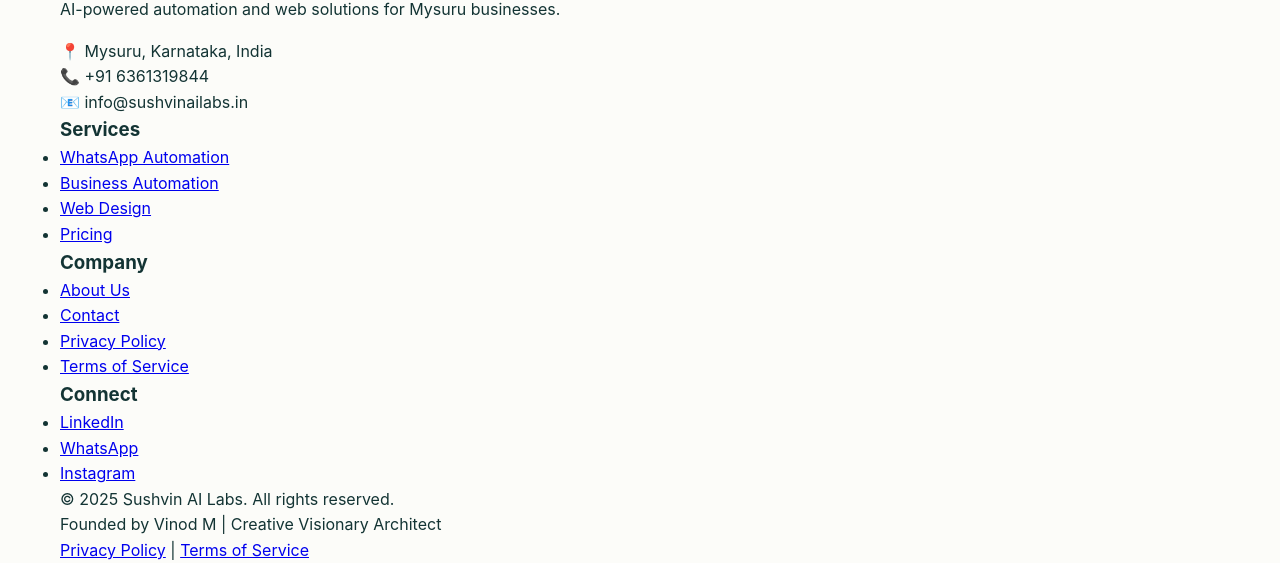
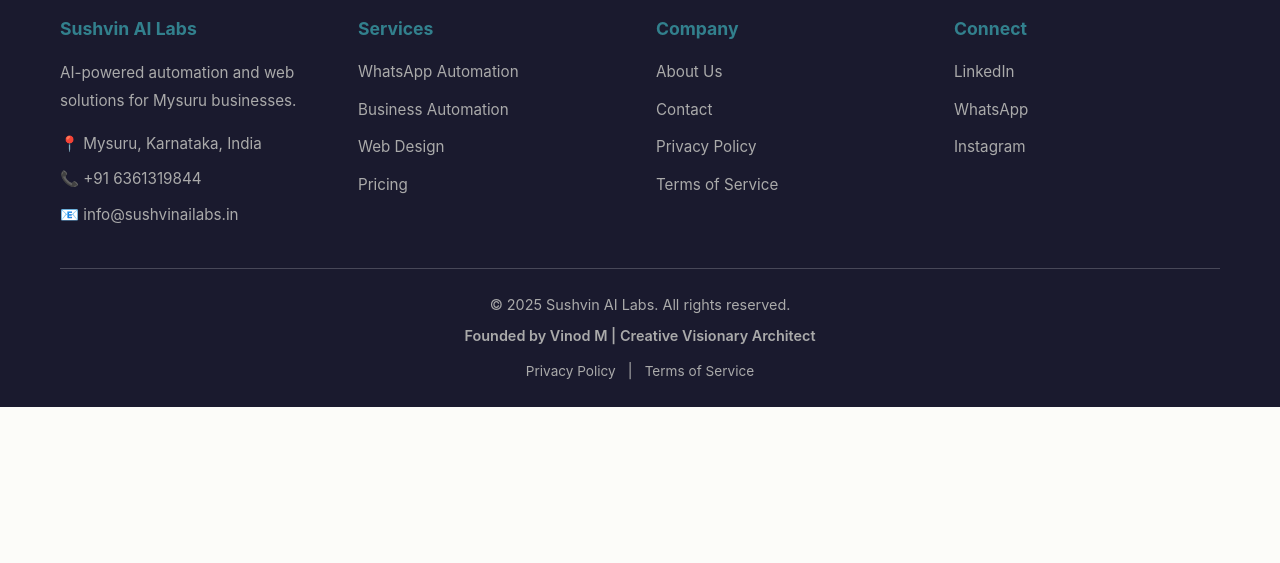
Before and after one commit to Vinodvinum/sushvinailabs-website, a plain HTML site: page index.html in a window 1280 px wide. Shown: the part 3972-4535 px from the top of the page. After the commit the page ends 4379 px from the top, so only its background shows below. Drawn offline with Linux system fonts and the light colour scheme.

Commit message:
style(footer): apply hair fixing site footer design (dark theme, grid layout)

```diff
--- a/assets/css/style.css
+++ b/assets/css/style.css
@@ -880,6 +880,93 @@ article ol li {
     align-items: center;
 }
 
+/* ========== FOOTER ========== */
+footer {
+    background: #1a1a2e;
+    color: white;
+    padding: 3rem 2rem 1rem;
+}
+
+.footer-content {
+    max-width: 1200px;
+    margin: 0 auto;
+    display: grid;
+    grid-template-columns: repeat(auto-fit, minmax(250px, 1fr));
+    gap: 2rem;
+    margin-bottom: 2rem;
+}
+
+.footer-section {
+    text-align: left;
+}
+
+.footer-section h3,
+.footer-section h4 {
+    margin-bottom: 1rem;
+    color: var(--color-primary);
+    font-size: 1.1rem;
+}
+
+.footer-section p {
+    color: #aaa;
+    font-size: 0.95rem;
+    line-height: 1.8;
+    margin-bottom: 0.5rem;
+}
+
+.footer-section ul {
+    list-style: none;
+}
+
+.footer-section ul li {
+    margin-bottom: 0.75rem;
+}
+
+.footer-section a {
+    color: #aaa;
+    text-decoration: none;
+    transition: color 0.3s ease;
+    font-size: 0.95rem;
+}
+
+.footer-section a:hover {
+    color: var(--color-primary);
+}
+
+.footer-bottom {
+    border-top: 1px solid rgba(255, 255, 255, 0.2);
+    padding-top: 1.5rem;
+    text-align: center;
+}
+
+.footer-bottom p {
+    color: #aaa;
+    font-size: 0.9rem;
+    margin-bottom: 0.5rem;
+}
+
+.founder-credit {
+    color: var(--color-primary);
+    font-weight: 600;
+    font-size: 0.9rem;
+}
+
+.legal-links {
+    margin-top: 0.75rem;
+}
+
+.legal-links a {
+    color: #aaa;
+    text-decoration: none;
+    font-size: 0.85rem;
+    margin: 0 0.5rem;
+    transition: color 0.3s ease;
+}
+
+.legal-links a:hover {
+    color: var(--color-primary);
+}
+
 /* Responsive */
 @media (max-width: 768px) {
     header { z-index: 9999; } /* ensure header stays on top */
@@ -992,4 +1079,22 @@ article ol li {
     .service-detail.reverse {
         direction: ltr;
     }
+
+    footer {
+        padding: 2rem 1rem 1rem;
+    }
+
+    .footer-content {
+        grid-template-columns: 1fr;
+        gap: 1.5rem;
+    }
+
+    .footer-section {
+        text-align: center;
+    }
+
+    .footer-section p,
+    .footer-section a {
+        font-size: 0.9rem;
+    }
 }
```
